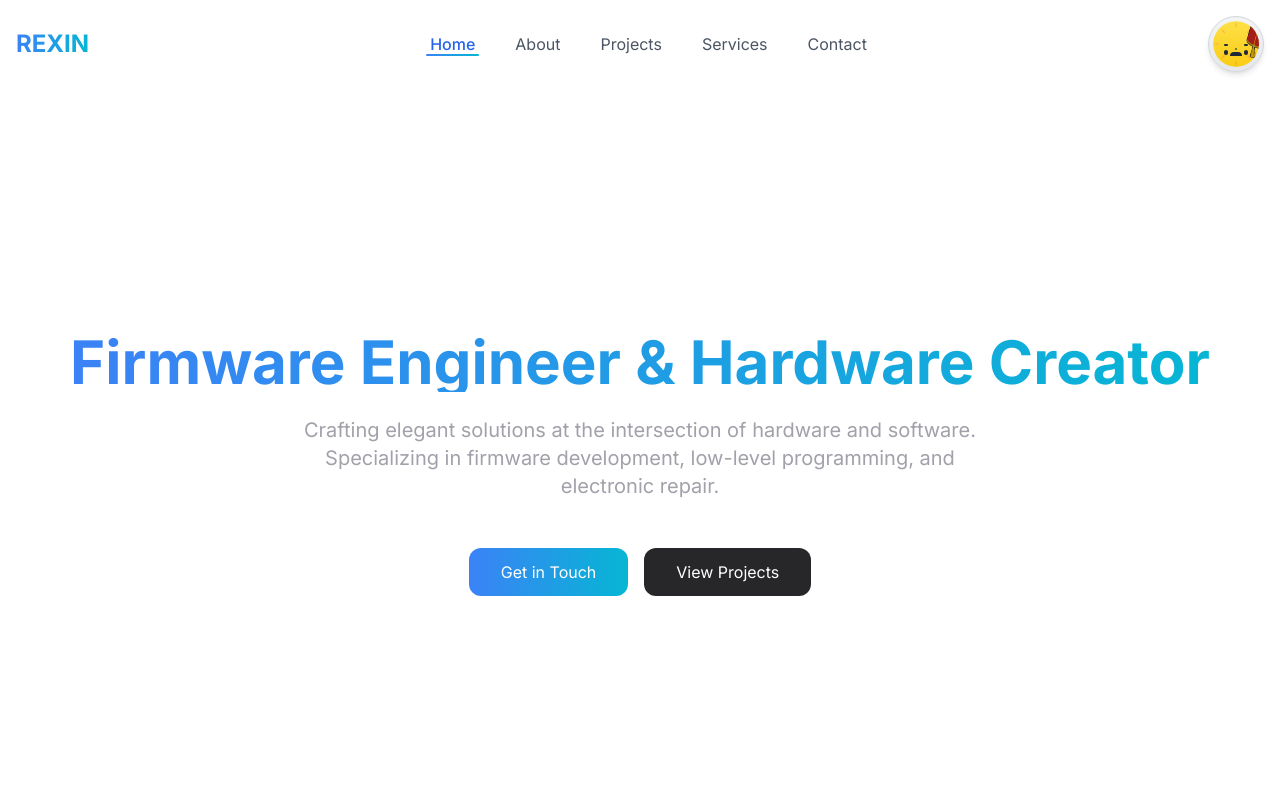
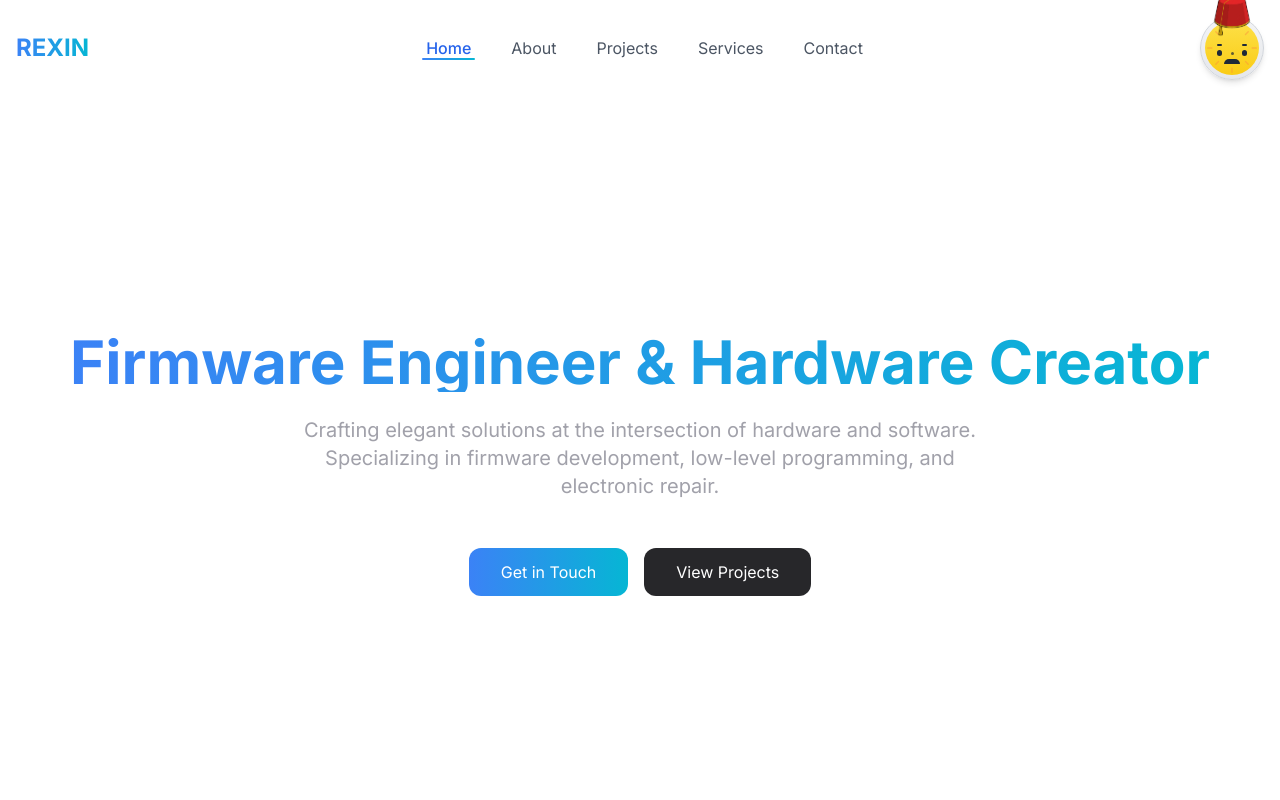
Before and after one commit to rexinscfu/rexin, a Next.js app: page / in a window 1280 px wide. Shown: the top 800 px of the page. Built offline with nearby package versions, Linux system fonts and the light colour scheme.

Commit message:
fix: Complete redesign of ThemeToggle to ensure hat is fully visible

```diff
--- a/src/components/ui/ThemeToggle.tsx
+++ b/src/components/ui/ThemeToggle.tsx
@@ -11,10 +11,10 @@ export function ThemeToggle() {
   return (
     <button
       onClick={toggleTheme}
-      className="relative h-14 w-14 p-1 rounded-full bg-gradient-to-b from-gray-100 to-gray-200 dark:from-zinc-800 dark:to-zinc-900 border border-gray-300 dark:border-zinc-700 focus:outline-none focus-visible:ring-2 focus-visible:ring-blue-500 shadow-md hover:shadow-lg transition-all duration-300"
+      className="relative h-16 w-16 p-1 rounded-full bg-gradient-to-b from-gray-100 to-gray-200 dark:from-zinc-800 dark:to-zinc-900 border border-gray-300 dark:border-zinc-700 focus:outline-none focus-visible:ring-2 focus-visible:ring-blue-500 shadow-md hover:shadow-lg transition-all duration-300"
       aria-label={`Switch to ${isDark ? 'light' : 'dark'} mode`}
     >
-      <div className="relative w-full h-full rounded-full overflow-hidden">
+      <div className="relative w-full h-full rounded-full overflow-visible">
         {/* Face background gradient */}
         <div
           className={`absolute inset-0 transition-colors duration-300 rounded-full ${
@@ -25,34 +25,20 @@ export function ThemeToggle() {
         />
 
         {/* Moroccan hat positioned directly over the face */}
-        <motion.div
-          className="absolute -top-4 left-1/2 -translate-x-1/2 w-16 z-10"
-          initial={false}
-          animate={{
-            y: isDark ? 0 : -1,
-            rotate: isDark ? -5 : 5,
-          }}
-          transition={{
-            type: 'spring',
-            stiffness: 300,
-            damping: 20
-          }}
-        >
-          <Image
-            src="/images/hat.png"
-            alt="Moroccan Hat"
-            width={64}
-            height={48}
-            className="object-contain"
-            priority
-          />
-        </motion.div>
+        <Image
+          src="/images/hat.png"
+          alt="Moroccan Hat"
+          width={80}
+          height={60}
+          className="absolute -top-8 left-1/2 -translate-x-1/2 z-10 object-contain"
+          priority
+        />
 
         {/* Face features that change based on light/dark mode */}
         <div className="absolute inset-0 w-full h-full">
           {/* Eyes with eyebrows - moved down a bit to account for hat */}
           <motion.div
-            className="absolute w-full top-6 flex justify-center space-x-4"
+            className="absolute w-full top-6 flex justify-center space-x-5"
             animate={{
               y: isDark ? 0 : -1
             }}
@@ -60,9 +46,9 @@ export function ThemeToggle() {
             {/* Left eye with eyebrow */}
             <div className="relative flex flex-col items-center">
               <motion.div
-                className={`w-1 h-0.5 mb-1 rounded-full ${isDark ? 'bg-blue-300' : 'bg-gray-800'}`}
+                className={`w-1.5 h-0.5 mb-1 rounded-full ${isDark ? 'bg-blue-300' : 'bg-gray-800'}`}
                 animate={{
-                  width: isDark ? 3 : 4,
+                  width: isDark ? 4 : 5,
                   height: isDark ? 1 : 1.5,
                   rotate: isDark ? -10 : 0
                 }}
@@ -70,8 +56,8 @@ export function ThemeToggle() {
               <motion.div
                 className={`rounded-full ${isDark ? 'bg-blue-300' : 'bg-gray-800'}`}
                 animate={{
-                  height: isDark ? 4 : 5,
-                  width: isDark ? 3 : 4
+                  height: isDark ? 5 : 6,
+                  width: isDark ? 4 : 5
                 }}
               />
             </div>
@@ -79,9 +65,9 @@ export function ThemeToggle() {
             {/* Right eye with eyebrow */}
             <div className="relative flex flex-col items-center">
               <motion.div
-                className={`w-1 h-0.5 mb-1 rounded-full ${isDark ? 'bg-blue-300' : 'bg-gray-800'}`}
+                className={`w-1.5 h-0.5 mb-1 rounded-full ${isDark ? 'bg-blue-300' : 'bg-gray-800'}`}
                 animate={{
-                  width: isDark ? 3 : 4,
+                  width: isDark ? 4 : 5,
                   height: isDark ? 1 : 1.5,
                   rotate: isDark ? 10 : 0
                 }}
@@ -89,8 +75,8 @@ export function ThemeToggle() {
               <motion.div
                 className={`rounded-full ${isDark ? 'bg-blue-300' : 'bg-gray-800'}`}
                 animate={{
-                  height: isDark ? 4 : 5,
-                  width: isDark ? 3 : 4
+                  height: isDark ? 5 : 6,
+                  width: isDark ? 4 : 5
                 }}
               />
             </div>
@@ -104,8 +90,8 @@ export function ThemeToggle() {
             <motion.div
               className={`rounded-full ${isDark ? 'bg-blue-300/70' : 'bg-gray-800/70'}`}
               animate={{
-                height: 2,
-                width: 2
+                height: 3,
+                width: 3
               }}
             />
           </motion.div>
@@ -113,7 +99,7 @@ export function ThemeToggle() {
           {/* Mouth */}
           <motion.div
             className="absolute w-full flex justify-center"
-            style={{ top: '68%' }}
+            style={{ top: '70%' }}
             animate={{
               y: isDark ? -1 : 0
             }}
@@ -121,8 +107,8 @@ export function ThemeToggle() {
             <motion.div
               className={`rounded-full ${isDark ? 'bg-blue-300' : 'bg-gray-800'}`}
               animate={{
-                width: isDark ? 6 : 12,
-                height: isDark ? 2 : 4,
+                width: isDark ? 8 : 16,
+                height: isDark ? 3 : 5,
                 borderRadius: isDark ? '9999px' : '9999px 9999px 0 0'
               }}
               transition={{ duration: 0.3 }}
@@ -134,24 +120,24 @@ export function ThemeToggle() {
         {isDark && (
           <>
             <motion.div
-              className="absolute top-0 right-0"
+              className="absolute top-1 right-1"
               animate={{
                 opacity: [0.2, 1, 0.2],
               }}
               transition={{ duration: 3, repeat: Infinity }}
             >
-              <svg width="10" height="10" viewBox="0 0 24 24">
+              <svg width="12" height="12" viewBox="0 0 24 24">
                 <path d="M12 2L9.2 8.6L2 9.2L7 14.2L5.8 22L12 18.6L18.2 22L17 14.2L22 9.2L14.8 8.6L12 2Z" fill="white" />
               </svg>
             </motion.div>
             <motion.div
-              className="absolute bottom-1 left-1"
+              className="absolute bottom-2 left-2"
               animate={{
                 opacity: [0.2, 1, 0.2],
               }}
               transition={{ duration: 2.5, repeat: Infinity, delay: 0.5 }}
             >
-              <svg width="8" height="8" viewBox="0 0 24 24">
+              <svg width="10" height="10" viewBox="0 0 24 24">
                 <path d="M12 2L9.2 8.6L2 9.2L7 14.2L5.8 22L12 18.6L18.2 22L17 14.2L22 9.2L14.8 8.6L12 2Z" fill="white" />
               </svg>
             </motion.div>
```
